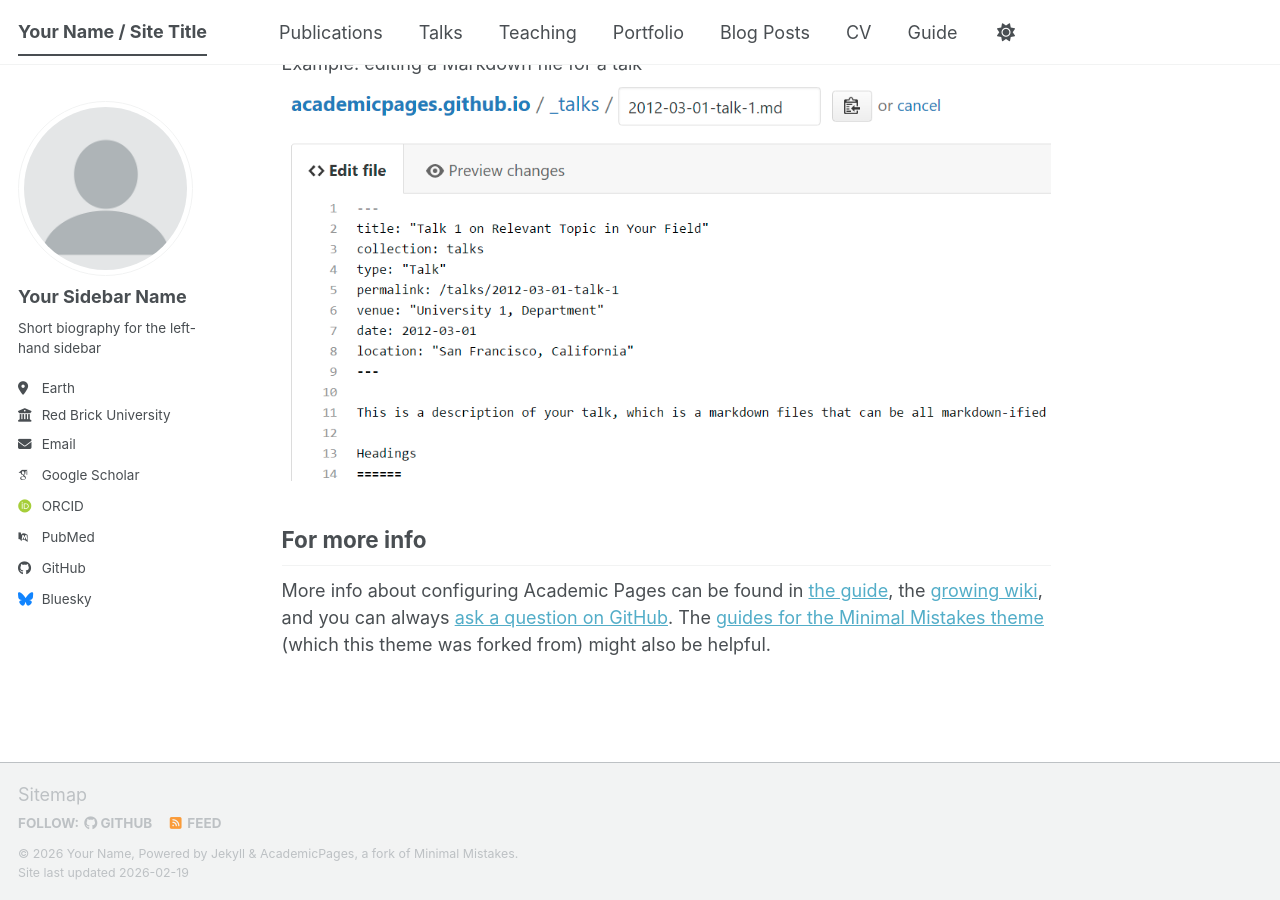
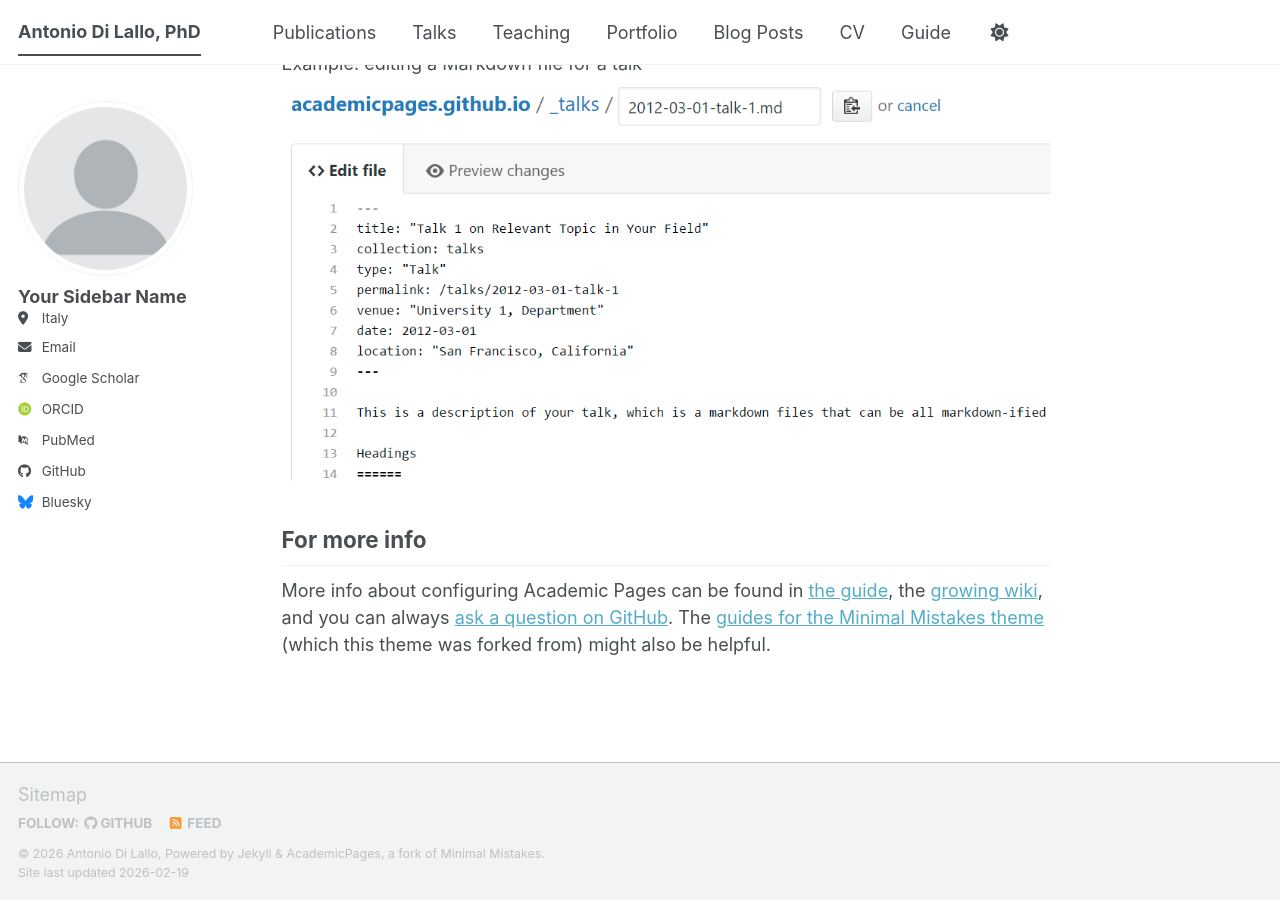
Before and after one commit to AnDiLa/andila.github.io, a Jekyll site: the page built from _pages/about.md, in a window 1280 px wide and 900 px high, scrolled down 2720 px. Built offline with Jekyll 4.4.1, drawn with Linux system fonts in a browser that asks for light colours; some web fonts are replaced; a script bundle is joined from its source files by our own code; library files that are not in the unit come from our copies.

Commit message:
Update personal details in _config.yml
Updated personal information including title, name, URL, location, employer, and email.

```diff
--- a/_config.yml
+++ b/_config.yml
@@ -9,11 +9,11 @@
 # Basic Site Settings
 locale                   : "en-US"
 site_theme               : "default" # The available themes options are "default", "air", "sunrise", "mint", "dirt" and "contrast"
-title                    : "Your Name / Site Title"
+title                    : "Antonio Di Lallo, PhD"
 title_separator          : "-"
-name                     : &name "Your Name"
+name                     : &name "Antonio Di Lallo"
 description              : &description "Your Name's academic portfolio"   # Update this with a general description of your site, this is the default if not overridden by a page
-url                      : https://academicpages.github.io # The base hostname & protocol for your site e.g. "https://[your GitHub username].github.io",
+url                      : https://andila.github.io # The base hostname & protocol for your site e.g. "https://[your GitHub username].github.io",
                                                            # or if you already have some other page hosted on Github then use "https://[your GitHub username].github.io/[Your Repo Name]"
 baseurl                  : "" # the subpath of your site, e.g. "/blog"
 repository               : "academicpages/academicpages.github.io"
@@ -26,11 +26,11 @@ author:
   avatar           : "profile.png"
   name             : "Your Sidebar Name"
   pronouns         : # example: "she/her"
-  bio              : "Short biography for the left-hand sidebar"
-  location         : "Earth"
-  employer         : "Red Brick University"
+  bio              : #"Short biography for the left-hand sidebar"
+  location         : "Italy"
+  employer         : #"Red Brick University"
   uri              : # URL
-  email            : "none@example.org"
+  email            : "dilallo.anto7@gmail.com"
 
   # Academic websites
   academia         : # URL
```
